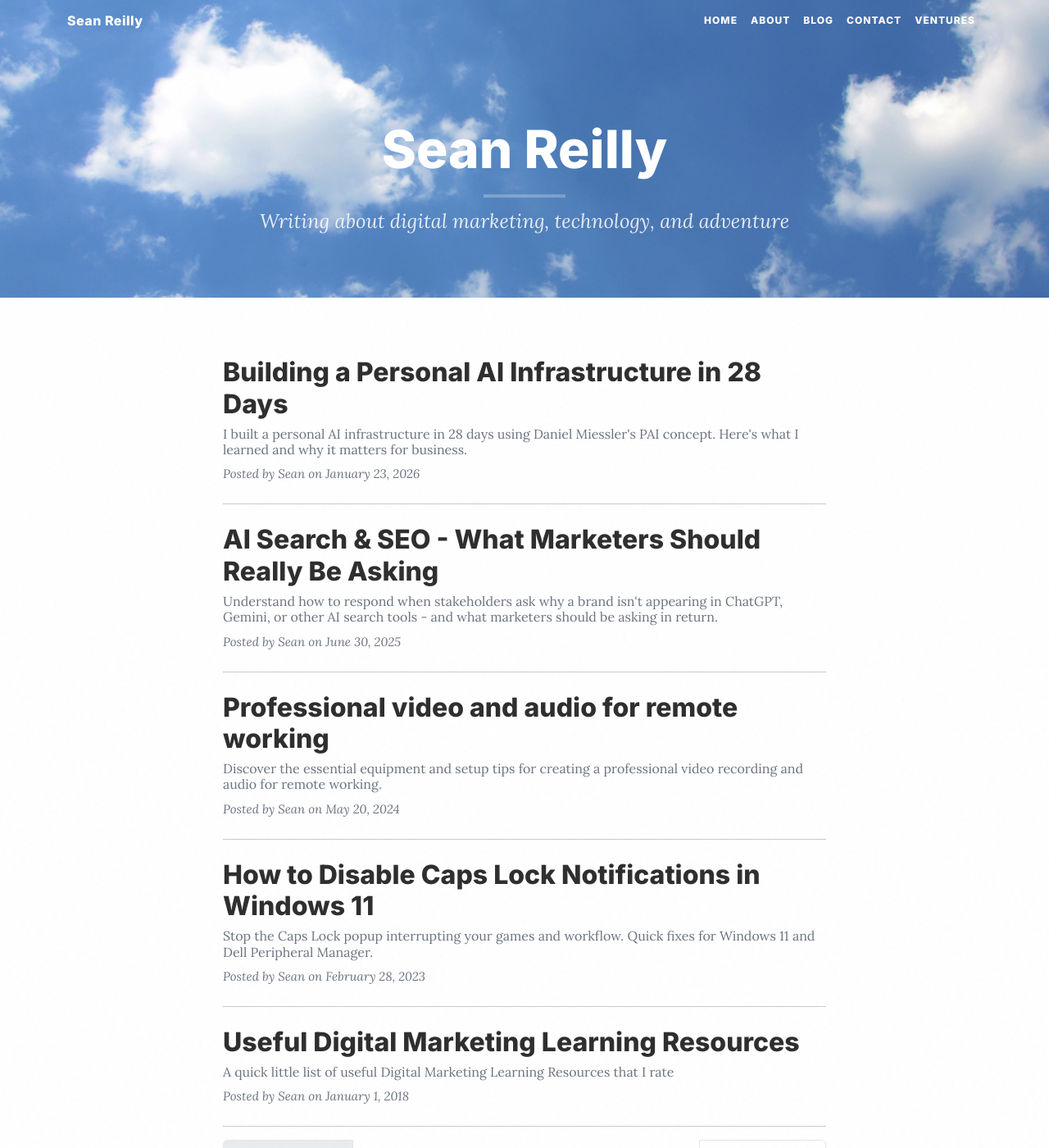
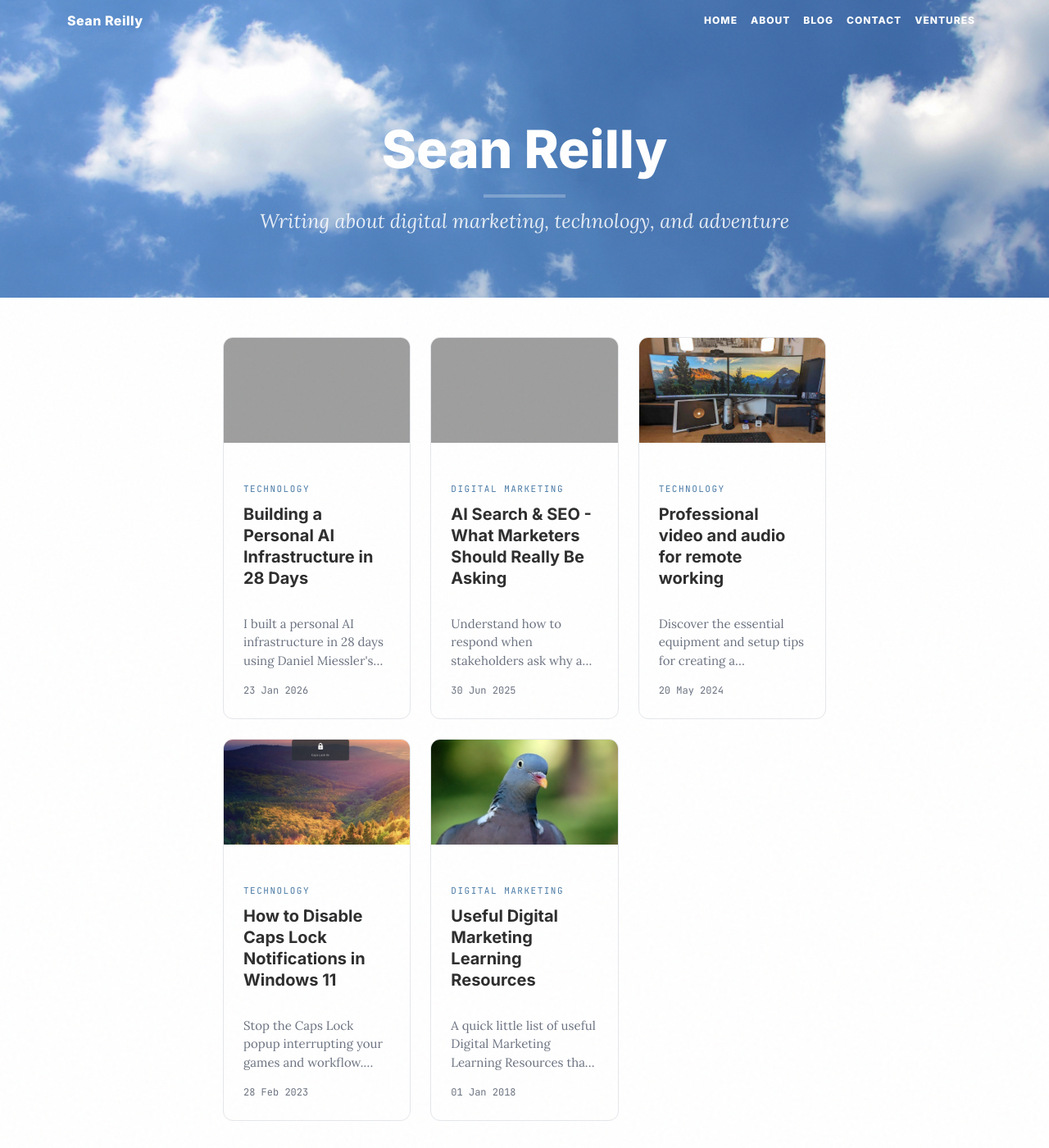
Before and after one commit to seanreillyesq/seanreillyesq.github.io, a Jekyll site: the page built from blog.html, in a window 1280 px wide and 1400 px high. Shown: the whole window at 82% size. Built offline with Jekyll 4.4.1, drawn with Linux system fonts in a browser that asks for light colours; the list of posts is cut into pages by our own code; comment, search, counter and statistics services are not loaded; grey boxes are pictures that could not be loaded.

Commit message:
Add post cards to blog listing and post pages
Extract homepage card markup into reusable _includes/post-card.html.
Blog listing now shows cards in a 3-column grid instead of plain text
list. Every blog post gets a "Latest Writing" section at the bottom
with the 3 most recent posts (excluding the current one).

```diff
--- /dev/null
+++ b/_includes/post-card.html
@@ -0,0 +1,17 @@
+<div class="hp-card h-100">
+    <a href="{{ include.post.url }}">
+        {% if include.post.header-img %}
+        <img src="/{{ include.post.header-img }}" alt="{{ include.post.title }}" class="hp-card-img">
+        {% endif %}
+        <div class="hp-card-body p-4">
+            {% if include.post.categories.first %}
+            <p class="font-mono text-uppercase small mb-2" style="letter-spacing: 1.5px; color: var(--color-accent); font-size: 0.6875rem;">{{ include.post.categories.first }}</p>
+            {% endif %}
+            <h3 class="fw-bold mb-2" style="font-size: 1.25rem; line-height: 1.3;">{{ include.post.title }}</h3>
+            {% if include.post.meta-description %}
+            <p class="hp-card-excerpt mb-3" style="font-size: 0.9375rem; line-height: 1.5; color: var(--color-text-muted);">{{ include.post.meta-description }}</p>
+            {% endif %}
+            <p class="hp-card-date font-mono small mb-0" style="color: var(--color-text-muted); font-size: 0.75rem;">{{ include.post.date | date: "%d %b %Y" }}</p>
+        </div>
+    </a>
+</div>
--- a/blog.html
+++ b/blog.html
@@ -10,31 +10,17 @@ pagination:
   permalink: '/blog/page/:num/'
 ---
 
+<div class="row g-4">
 {% for post in paginator.posts %}{% unless post.hidden %}
-<div class="post-preview">
-    <a href="{{ post.url }}">
-        <h2 class="post-title">
-            {{ post.title }}
-        </h2>
-        {% if post.subtitle %}
-        <h3 class="post-subtitle">
-            {{ post.subtitle }}
-        </h3>
-        {% endif %}
-        {% if post.meta-description %}
-        <h3 class="post-subtitle">
-            {{ post.meta-description }}
-        </h3>
-        {% endif %}
-    </a>
-    <p class="post-meta">Posted by {{ post.author }} on {{ post.date | date: "%B %-d, %Y" }}</p>
+    <div class="col-md-6 col-lg-4">
+        {% include post-card.html post=post %}
+    </div>
+{% endunless %}{% endfor %}
 </div>
-<hr>
-{% endunless %}{% endfor %}
 
 <!-- Pager -->
 {% if paginator.total_pages > 1 %}
-<nav aria-label="Blog pagination">
+<nav aria-label="Blog pagination" class="mt-5">
     <ul class="pagination justify-content-between">
         <li class="page-item{% unless paginator.previous_page %} disabled{% endunless %}">
             {% if paginator.previous_page %}
```
Also changed, not shown: _layouts/post.html (+16 -0 lines), index.html (+1 -17 lines).
